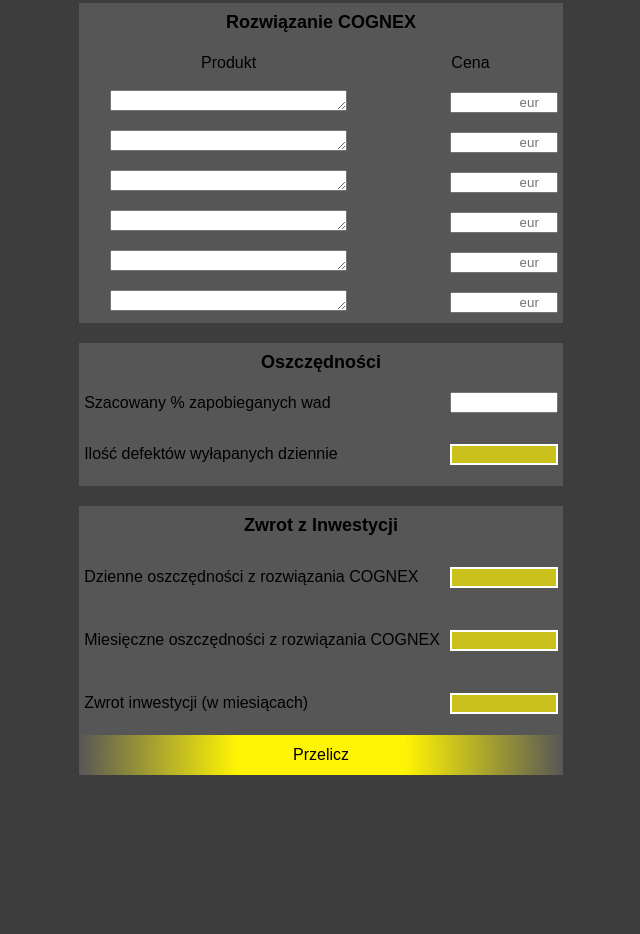
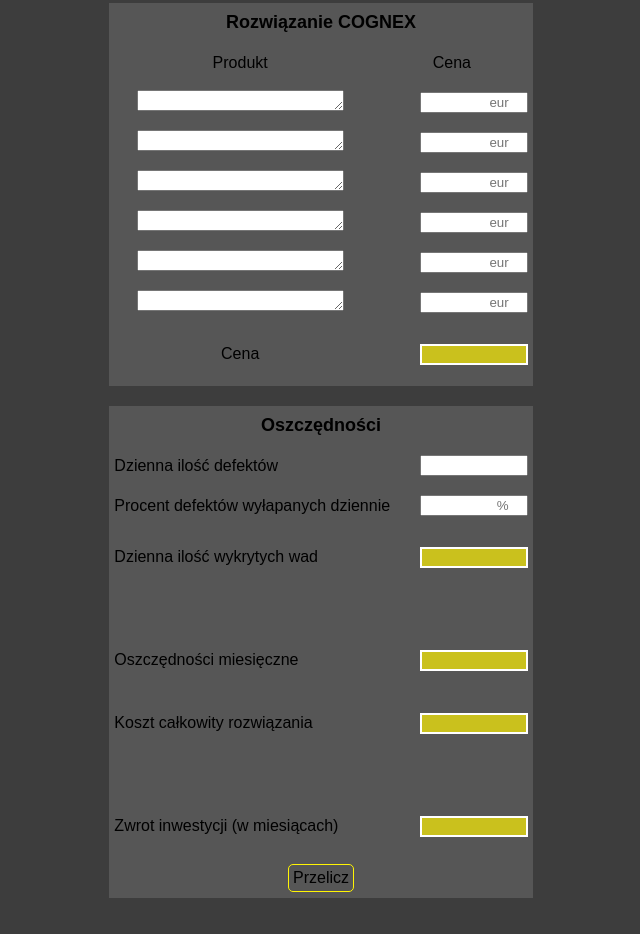
Before and after one commit to LukaszO94/Calculator-App, a plain HTML site: page zaawansowany.html in a window 1280 px wide. Shown: the part 794-1728 px from the top of the page, without its empty margins (319-959 px from the left). Before the commit the page ends 1605 px from the top, so only its background shows below. Drawn offline with Linux system fonts and the light colour scheme; a web font is replaced by a local one.

Commit message:
dodane tabele

```diff
--- a/styles.css
+++ b/styles.css
@@ -169,7 +169,7 @@ thead {
     min-height: 10vh;
 }
 
-tfoot {
+tfoot .guzik{
     background: rgb(255,244,4);
 background: radial-gradient(circle, rgba(255,244,4,1) 35%, rgba(2,0,36,0) 100%);
 }
--- a/zaawansowany.html
+++ b/zaawansowany.html
@@ -106,6 +106,12 @@
                     <td class="prawy" align="right"><form><input id="prod5" type="number" placeholder="eur"></form></td>
                   </tr>
              </tbody>
+             <tfoot>
+              <tr>
+                <td id="top" align="center">Cena</td>
+                <td class="prawy" align="right"><p id="sumaprod"></p></td>
+              </tr>
+             </tfoot>
             </table>
             <table>
                 <thead>
@@ -115,43 +121,34 @@
                 </thead>
                 <tbody>
                   <tr>
-                    <td>Szacowany % zapobieganych wad</td>
+                    <td>Dzienna ilość defektów</td>
                     <td class="prawy" align="right"><form><input id="proc" type="number" placeholder=""></form></td>
                   </tr>
                   <tr>
-                    <td>Ilość defektów wyłapanych dziennie</td>
-                    <td class="prawy" align="right"><p id="dd"></p></td>
+                    <td>Procent defektów wyłapanych dziennie</td>
+                    <td class="prawy" align="right"><input id="procenty" type="number" placeholder="%" ></td>
+                  </tr>
+                  <tr>
+                    <td>Dzienna ilość wykrytych wad</td>
+                    <td class="prawy" align="right"><p id="sumaprod"></p></td>
+                  </tr>
+                  <tr></tr>
+                  <tr>
+                    <td>Oszczędności miesięczne</td>
+                    <td class="prawy" align="right"><p id="oszmies"></p></td>
+                  </tr>
+                  <tr>
+                    <td>Koszt całkowity rozwiązania</td>
+                    <td class="prawy" align="right"><p id="sumaprod"></p></td>
+                  </tr>
+                  <tr></tr>
+                  <tr><td>Zwrot inwestycji (w miesiącach)</td>
+                    <td class="prawy" align="right"><p id="zwrot"></p></td>
                   </tr>
                   </tbody>
+                  <tfoot class="guzik"><th colspan="2"><button onclick='display()' id="przycisk">Przelicz</button></th></tfoot>
                 </table>
-                <table>
-                    <thead>
-                      <tr>
-                        <th colspan="2">Zwrot z Inwestycji</th>
-                      </tr>
-                    </thead>
-                    <tbody>
-                      <tr>
-                        <td>Dzienne oszczędności z rozwiązania COGNEX</td>
-                        <td class="prawy" align="right"><p id="do"></p></td>
-                      </tr>
-                      <tr>
-                        <td>Miesięczne oszczędności z rozwiązania COGNEX</td>
-                        <td class="prawy" align="right"><p id="dm"></p></td>
-                      </tr>
 
-
-                        <tr>
-                            <td>Zwrot inwestycji (w miesiącach)</td>
-                            <td class="prawy" align="right"><p id="mm"></p></td>
-                          </tr>
-                      </tbody>
-                      <tfoot>
-                        <tr>
-                            <th colspan="2"><button onclick='display()' id="przycisk">Przelicz</button></th>
-                        </tr>
-                    </tfoot>
-                    </table>
             </div>
     </main>
 </body>
```
